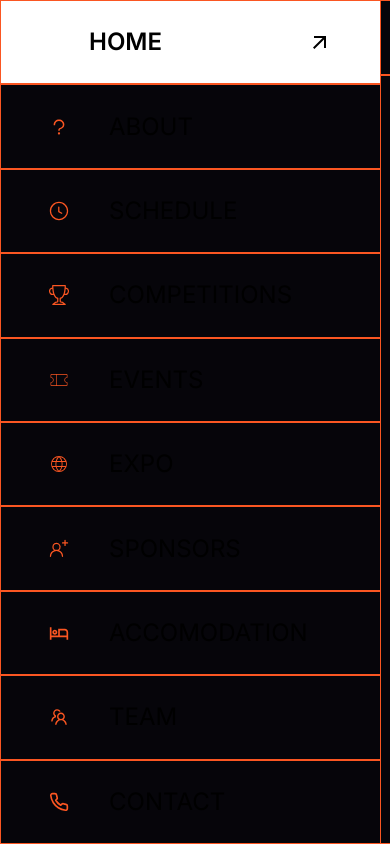
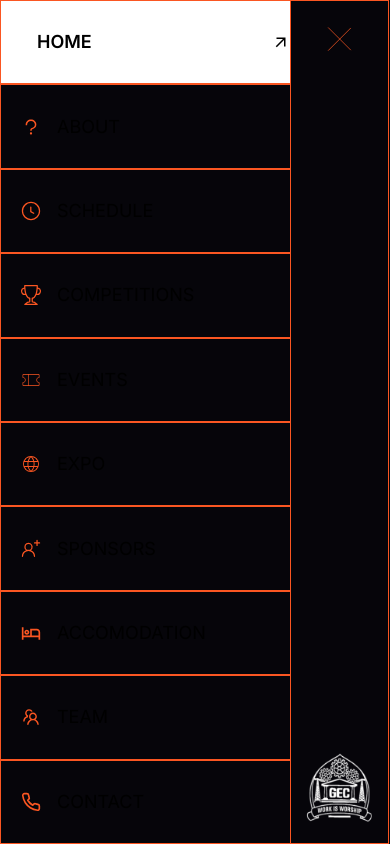
Before and after one commit to Engicos-Coders-Club/gec-spectrum-website-2024, a Next.js app: page / in a window 390 px wide. Both pictures are taken after a click on the icon 328 px from the left and 35 px from the top of the page. Shown: the top 844 px of the page. Built offline with nearby package versions, Linux system fonts and the light colour scheme.

Commit message:
fix: fixed responsive issues

```diff
--- a/src/app/page.tsx
+++ b/src/app/page.tsx
@@ -8,7 +8,7 @@ import ExploreTile from "@/components/explore-tile/ExploreTile";
 
 export default function Home() {
   return (
-    <main className="max-w-screen overflow-hidden">
+    <main>
       <section className="overflow-hidden">
         <Navbar/>
         <Hero/>
--- a/src/components/Footer.tsx
+++ b/src/components/Footer.tsx
@@ -15,7 +15,7 @@ const space = Space_Grotesk({
 
 const Footer = () => {
   return (
-    <div className="h-screen w-screen relative flex flex-col justify-center items-center bg-[#06050a] overflow-hidden">
+    <div className="h-screen max-w-screen relative flex flex-col justify-center items-center bg-[#06050a] overflow-hidden">
       <motion.div className="z-10 sm:flex-row flex flex-col-reverse sm:justify-center justify-normal mt-5 sm:mt-0 items-center sm:h-[70vh] w-[90vw] rounded-3xl bg-[#18181880] backdrop-blur-sm "
       initial={{opacity: 0}}
       whileInView={{opacity: 1}}
--- a/src/components/Navbar/FullWidth.tsx
+++ b/src/components/Navbar/FullWidth.tsx
@@ -67,11 +67,11 @@ let links = [
 function FullWidth({close}:any) {
   return (
     <div className="h-screen w-screen entrance flex fixed top-0 left-0 bg-[#06050a] z-10">
-      <div className="flex-1 flex flex-col h-full">
+      <div className="flex-[0.996] flex flex-col h-full">
           {
             links.map((link,i)=>(
-              <Link key={i} href={link.link} className="hover:bg-white flex-1 group border border-[#FA5622] flex items-center justify-between duration-500 hover:text-black text-2xl md:text-3xl  px-12 hover:font-semibold">
-                <div className='flex gap-10 items-center'>
+              <Link key={i} href={link.link} className="hover:bg-white flex-1 group border border-[#FA5622] flex items-center justify-between duration-500 hover:text-black text-lg sm:text-2xl md:text-3xl pl-5 pr-0  md:px-12 hover:font-semibold">
+                <div className='flex gap-4 md:gap-10 items-center'>
                   {link.icon}
                   <p>{link.name}</p>
                 </div>
@@ -82,8 +82,8 @@ function FullWidth({close}:any) {
 
       </div>
       <div className='flex flex-col h-full'>
-        <button onClick={()=>close(false)} className='border-t border-b-2 border-r border-[#FA5622] h-[76px] flex items-center justify-center'>
-          <svg width="97" height="35" viewBox="0 0 97 100" fill="none" xmlns="http://www.w3.org/2000/svg">
+        <button onClick={()=>close(false)} className='border-t  border-r border-[#FA5622] h-[76px] flex items-center justify-center'>
+          <svg className='h-6 sm:h-[35px]' width="97" height="35" viewBox="0 0 97 100" fill="none" xmlns="http://www.w3.org/2000/svg">
             <line x1="1.06066" y1="1.93934" x2="95.5937" y2="96.4724" stroke="#FA5622" stroke-width="3"/>
             <line y1="-1.5" x2="133.69" y2="-1.5" transform="matrix(0.707107 -0.707107 -0.707107 -0.707107 0 97.5331)" stroke="#FA5622" stroke-width="3"/>
           </svg>
```
